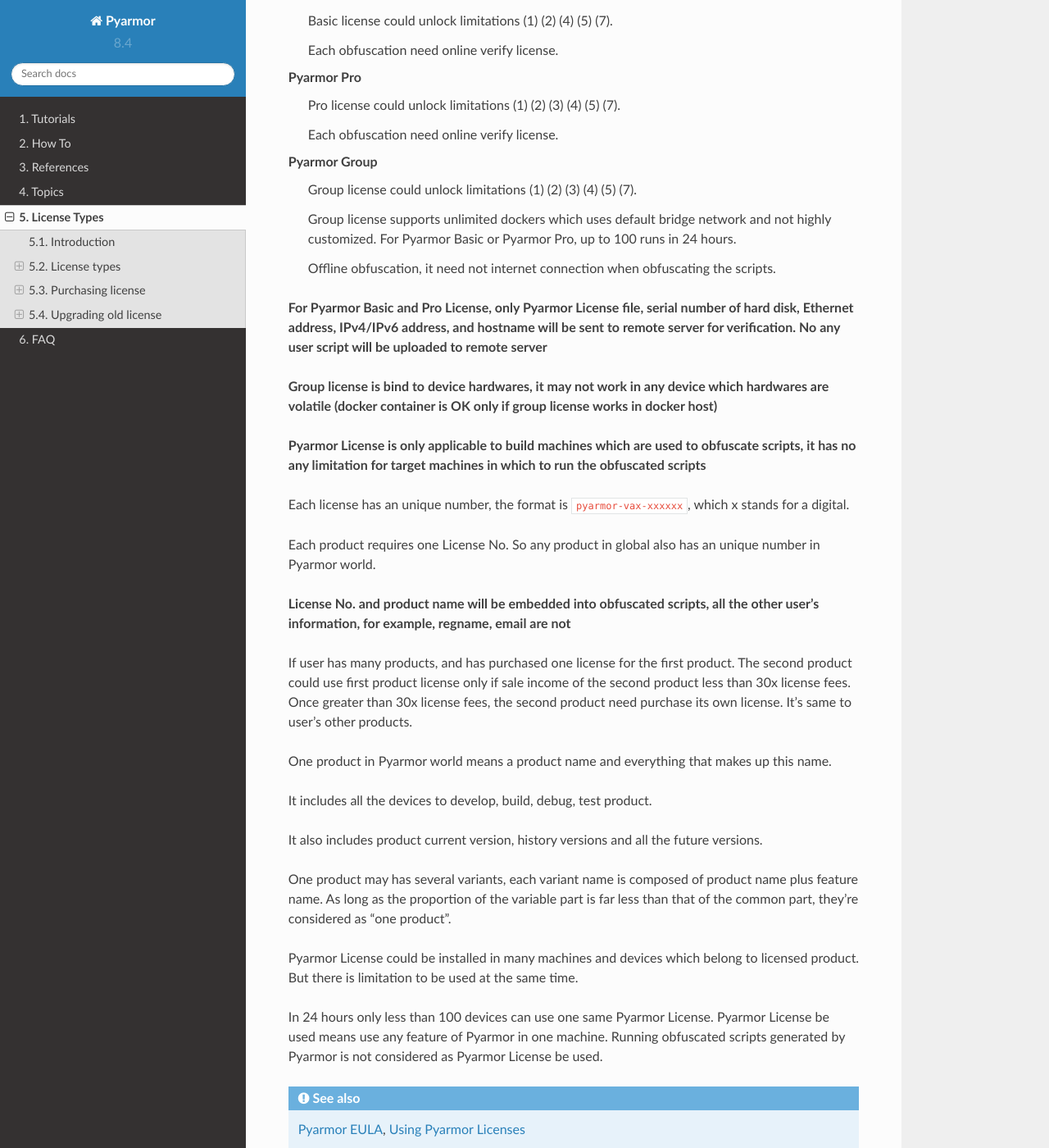
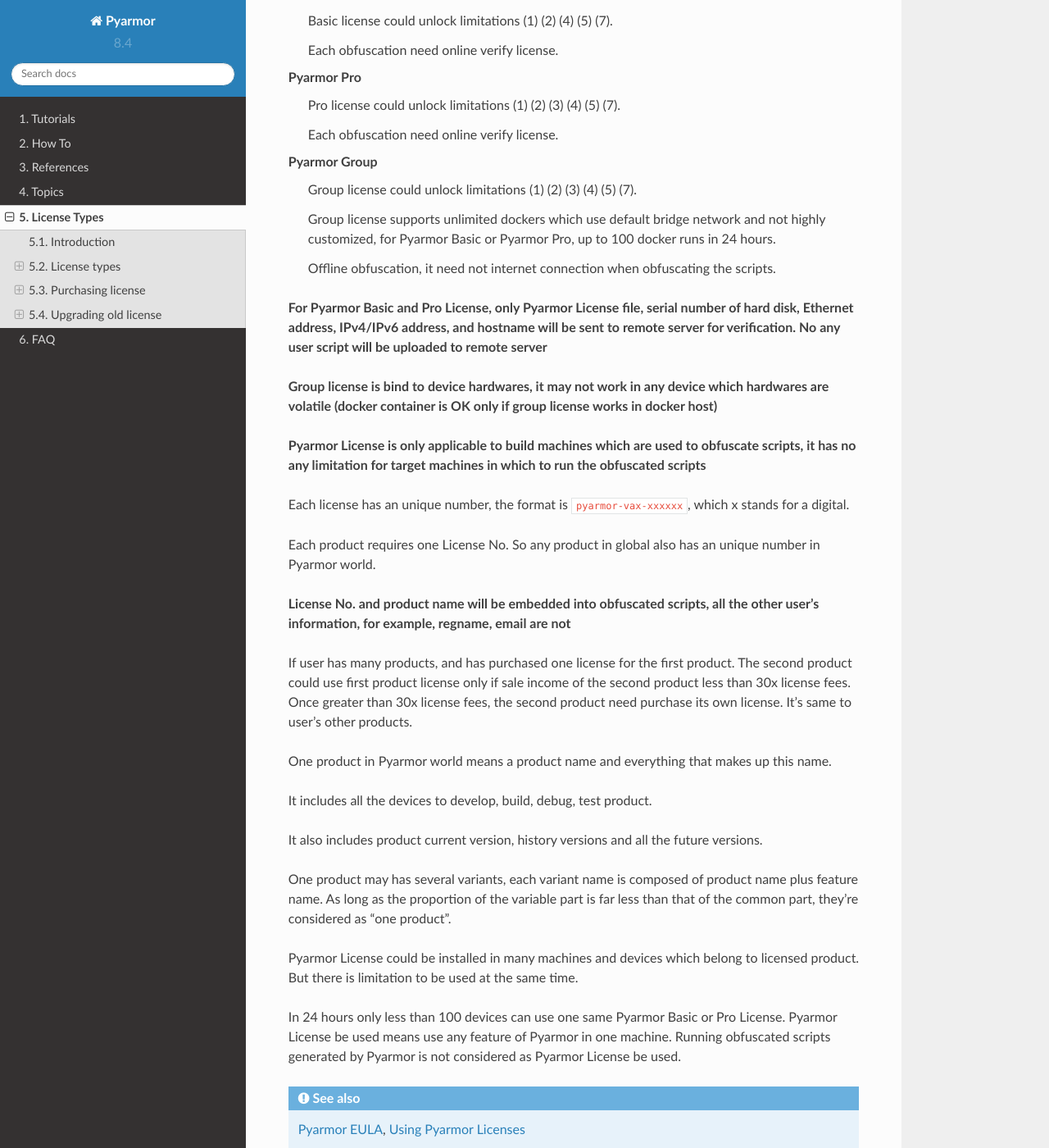
Before and after one commit to dashingsoft/pyarmor, a Sphinx documentation site: the page built from docs/licenses.rst, in a window 1280 px wide and 1400 px high, scrolled down 949 px. Shown: the whole window at 82% size. Built offline with Sphinx 7.4.7 and the Read the Docs theme 2.0.0, drawn with Linux system fonts in a browser that asks for light colours.

Commit message:
Refine doc

```diff
--- a/docs/licenses.rst
+++ b/docs/licenses.rst
@@ -49,7 +49,7 @@
 
         Group license could unlock limitations (1) (2) (3) (4) (5) (7).
 
-        Group license supports unlimited dockers which uses default bridge network and not highly customized. For Pyarmor Basic or Pyarmor Pro, up to 100 runs in 24 hours.
+        Group license supports unlimited dockers which use default bridge network and not highly customized, for Pyarmor Basic or Pyarmor Pro, up to 100 docker runs in 24 hours.
 
         Offline obfuscation, it need not internet connection when obfuscating the scripts.
 
@@ -77,7 +77,7 @@
 
 Pyarmor License could be installed in many machines and devices which belong to licensed product. But there is limitation to be used at the same time.
 
-In 24 hours only less than 100 devices can use one same Pyarmor License. Pyarmor License be used means use any feature of Pyarmor in one machine. Running obfuscated scripts generated by Pyarmor is not considered as Pyarmor License be used.
+In 24 hours only less than 100 devices can use one same Pyarmor Basic or Pro License. Pyarmor License be used means use any feature of Pyarmor in one machine. Running obfuscated scripts generated by Pyarmor is not considered as Pyarmor License be used.
 
 .. seealso:: `Pyarmor EULA`_, :doc:`Using Pyarmor Licenses <how-to/register>`
 
```
